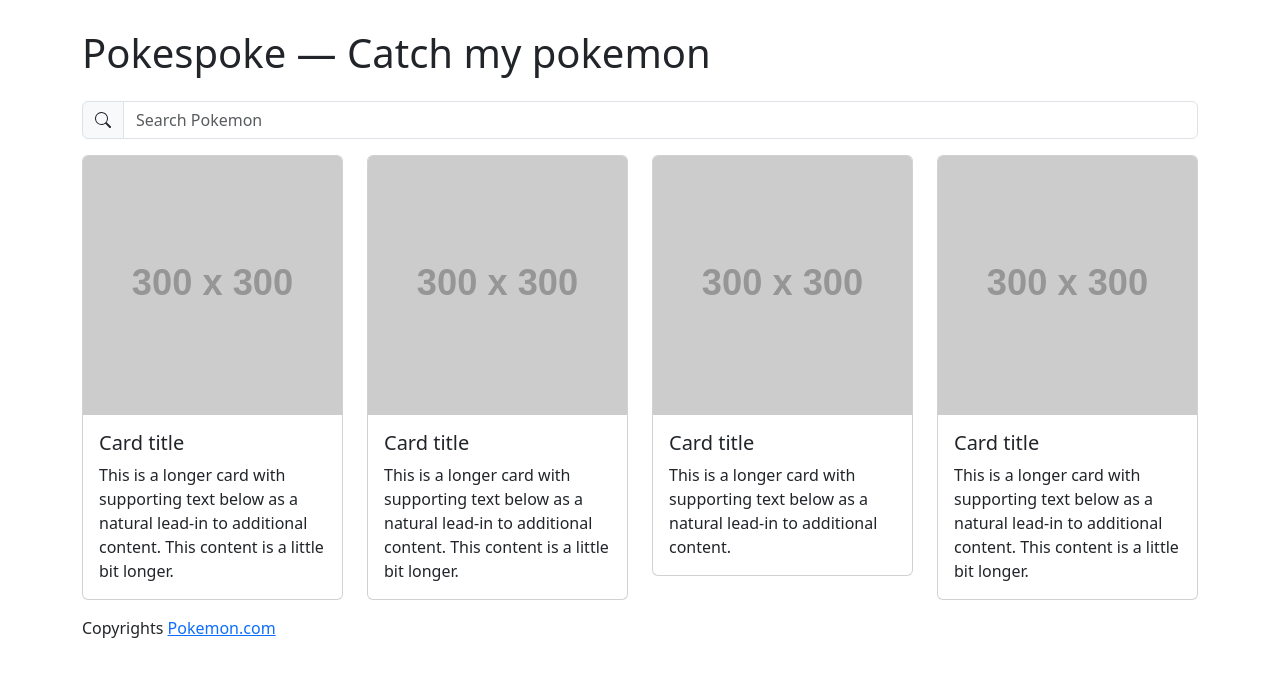
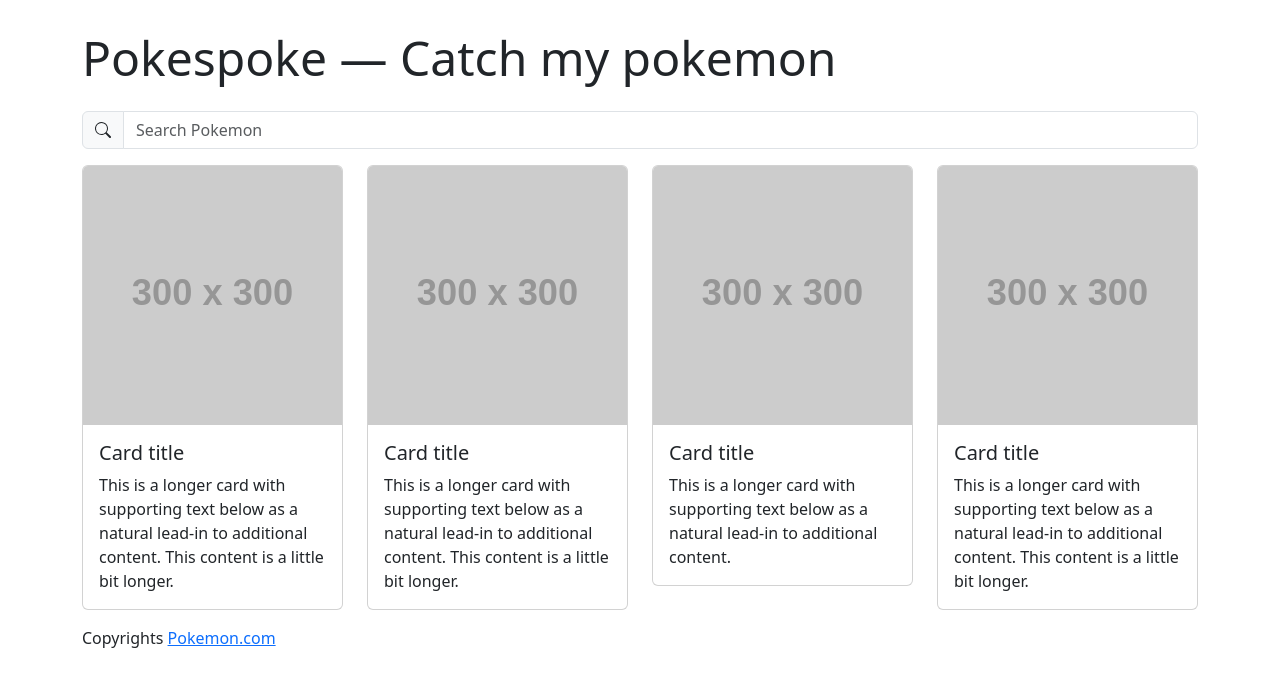
Before and after one commit to gliese-sketch/pokespoke, a website: page src/index.html in a window 1280 px wide. Shown: the part 51-738 px from the top of the page. Drawn offline with nearby package versions, Linux system fonts and the light colour scheme; placeholder pictures from the web are drawn by us.

Commit message:
Display class

```diff
--- a/src/index.html
+++ b/src/index.html
@@ -30,7 +30,7 @@
 
     <!-- Main -->
     <main class="container">
-      <h1 class="my-4">Pokespoke &mdash; Catch my pokemon</h1>
+      <h1 class="my-4 display-5">Pokespoke &mdash; Catch my pokemon</h1>
 
       <!-- Input -->
       <div class="input-group flex-nowrap my-3">
```
